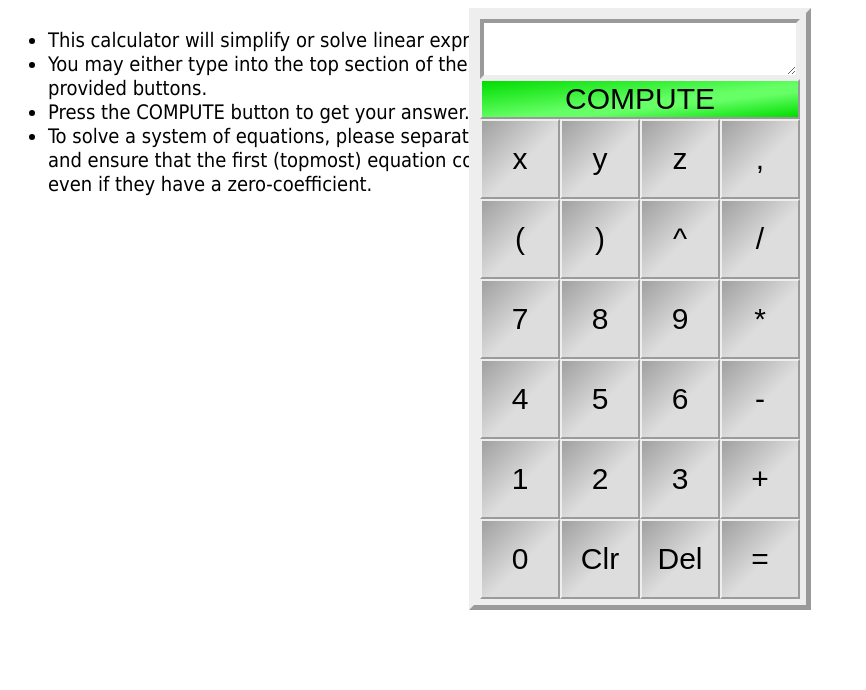
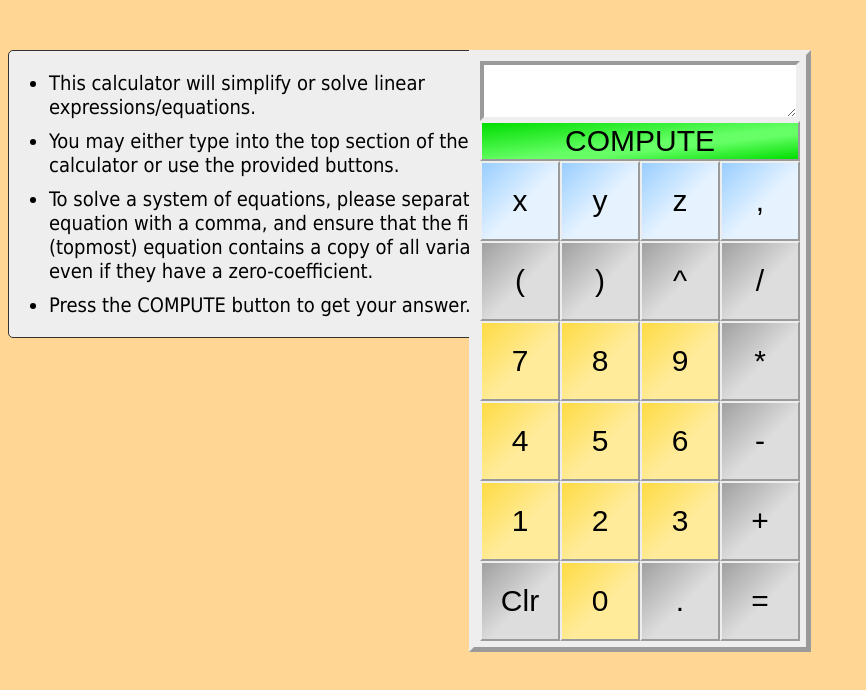
Before and after one commit to ben-sevey/Algebraic-Calculator, a plain HTML site: page index.html in a window 1280 px wide. Shown: the whole page, without its empty margins (0-866 px from the left). Drawn offline with Linux system fonts and the light colour scheme.

Commit message:
Minor design changes and fixed an issue with consecutive negative signs.

```diff
--- a/equationParser.js
+++ b/equationParser.js
@@ -1,13 +1,5 @@
 // Global variables
 var opHelper = new expressionOperations();
-
-/*
-	Is it possible to call .slice() directly from an
-	onlclick event?
-*/
-function deleteLast(str) {
-	return str.slice(0,-1);
-}
 
 /*
 	Based on the input determine whether we need to simplify or solve,
@@ -31,7 +23,7 @@ function inputHandler(input) {
 	}
 
 	if (output === "") {
-		output = "An Error occurred. Please check the input.";
+		output = "Error. Check input.";
 	}
 
 	return(output);
@@ -82,14 +74,14 @@ function normalizeString(str) {
 	str = str.replace(/\s/g,''); // Remove white space
 	str = str.replace(/\u2013|\u2014/g,'-'); // Replace &ndash or &mdash with simple dash
 
-	// Reduce consecutive negaive signs Ex. ---2 = -2
+	// Reduce consecutive negative signs Ex. ---2 = -2
 	var repeatedMinus = str.match(/--+/g);
 	if (repeatedMinus) {
 		for (var i=0; i<repeatedMinus.length; i++) {
 			var reduced;
 			if (repeatedMinus[i].length%2 === 0) {
 				reduced = new RegExp(repeatedMinus);
-				str = str.replace(reduced,'');
+				str = str.replace(reduced,'+');
 			}
 			else {
 				reduced = new RegExp(repeatedMinus);
--- a/index.html
+++ b/index.html
@@ -1,5 +1,7 @@
 <html>
 	<head>
+		<meta charset="UTF-8">
+		<title>Algebraic Calculator</title>
 		<script src="equationParser.js" type="text/javascript"></script>
 		<script src="fraction.js/fraction.js" type="text/javascript"></script>
 		<link rel="stylesheet" href="main.css">
@@ -8,13 +10,13 @@
 		<div id="outer">
 			<div id="instructions">
 				<ul>
-				<li>This calculator will simplify or solve linear expressions/equations.</li>
-				<li>You may either type into the top section of the calculator or use the <br>
-				provided buttons.</li>
-				<li>Press the COMPUTE button to get your answer.</li>
-				<li>To solve a system of equations, please separate each equation with a comma,<br>
-				and ensure that the first (topmost) equation contains a copy of all variables<br>
-				even if they have a zero-coefficient.</li>
+					<li>This calculator will simplify or solve linear expressions/equations.</li>
+					<li>You may either type into the top section of the calculator or use the
+					provided buttons.</li>
+					<li>To solve a system of equations, please separate each equation with a comma,
+					and ensure that the first (topmost) equation contains a copy of all variables
+					even if they have a zero-coefficient.</li>
+					<li>Press the COMPUTE button to get your answer.</li>
 				</ul>
 			</div>
 			<div id="frame">
@@ -24,40 +26,40 @@
 					</div>
 					<input id="compute" type="button" class="btn-main" value="COMPUTE" onclick="document.getElementById('calc-input').value=inputHandler(document.getElementById('calc-input').value)"/>
 					<div id="btn-row-0">
-						<input id="x" type="button" class="btn" value="x" onclick="document.getElementById('calc-input').value+=value">
-						<input id="y" type="button" class="btn" value="y" onclick="document.getElementById('calc-input').value+=value">
-						<input id="z" type="button" class="btn" value="z" onclick="document.getElementById('calc-input').value+=value">
-						<input id="," type="button" class="btn" value="," onclick="document.getElementById('calc-input').value+=value">
+						<input id="x" type="button" class="btn ice" value="x" onclick="document.getElementById('calc-input').value+=value">
+						<input id="y" type="button" class="btn ice" value="y" onclick="document.getElementById('calc-input').value+=value">
+						<input id="z" type="button" class="btn ice" value="z" onclick="document.getElementById('calc-input').value+=value">
+						<input id="," type="button" class="btn ice" value="," onclick="document.getElementById('calc-input').value+=value">
 					</div>
 					<div id="btn-row-1">
-						<input id="(" type="button" class="btn" value="(" onclick="document.getElementById('calc-input').value+=value">
-						<input id=")" type="button" class="btn" value=")" onclick="document.getElementById('calc-input').value+=value">
-						<input id="^" type="button" class="btn" value="^" onclick="document.getElementById('calc-input').value+=value">
-						<input id="/" type="button" class="btn" value="/" onclick="document.getElementById('calc-input').value+=value">
+						<input id="(" type="button" class="btn steel" value="(" onclick="document.getElementById('calc-input').value+=value">
+						<input id=")" type="button" class="btn steel" value=")" onclick="document.getElementById('calc-input').value+=value">
+						<input id="^" type="button" class="btn steel" value="^" onclick="document.getElementById('calc-input').value+=value">
+						<input id="/" type="button" class="btn steel" value="/" onclick="document.getElementById('calc-input').value+=value">
 					</div>
 					<div id="btn-row-2">
-						<input id="7" type="button" class="btn" value="7" onclick="document.getElementById('calc-input').value+=value">
-						<input id="8" type="button" class="btn" value="8" onclick="document.getElementById('calc-input').value+=value">
-						<input id="9" type="button" class="btn" value="9" onclick="document.getElementById('calc-input').value+=value">
-						<input id="*" type="button" class="btn" value="*" onclick="document.getElementById('calc-input').value+=value">
+						<input id="7" type="button" class="btn gold" value="7" onclick="document.getElementById('calc-input').value+=value">
+						<input id="8" type="button" class="btn gold" value="8" onclick="document.getElementById('calc-input').value+=value">
+						<input id="9" type="button" class="btn gold" value="9" onclick="document.getElementById('calc-input').value+=value">
+						<input id="*" type="button" class="btn steel" value="*" onclick="document.getElementById('calc-input').value+=value">
 					</div>
 					<div id="btn-row-3">
-						<input id="4" type="button" class="btn" value="4" onclick="document.getElementById('calc-input').value+=value">
-						<input id="5" type="button" class="btn" value="5" onclick="document.getElementById('calc-input').value+=value">
-						<input id="6" type="button" class="btn" value="6" onclick="document.getElementById('calc-input').value+=value">
-						<input id="-" type="button" class="btn" value="-" onclick="document.getElementById('calc-input').value+=value">
+						<input id="4" type="button" class="btn gold" value="4" onclick="document.getElementById('calc-input').value+=value">
+						<input id="5" type="button" class="btn gold" value="5" onclick="document.getElementById('calc-input').value+=value">
+						<input id="6" type="button" class="btn gold" value="6" onclick="document.getElementById('calc-input').value+=value">
+						<input id="-" type="button" class="btn steel" value="-" onclick="document.getElementById('calc-input').value+=value">
 					</div>
 					<div id="btn-row-4">
-						<input id="1" type="button" class="btn" value="1" onclick="document.getElementById('calc-input').value+=value">
-						<input id="2" type="button" class="btn" value="2" onclick="document.getElementById('calc-input').value+=value">
-						<input id="3" type="button" class="btn" value="3" onclick="document.getElementById('calc-input').value+=value"/>
-						<input id="+" type="button" class="btn" value="+" onclick="document.getElementById('calc-input').value+=value"/>
+						<input id="1" type="button" class="btn gold" value="1" onclick="document.getElementById('calc-input').value+=value">
+						<input id="2" type="button" class="btn gold" value="2" onclick="document.getElementById('calc-input').value+=value">
+						<input id="3" type="button" class="btn gold" value="3" onclick="document.getElementById('calc-input').value+=value"/>
+						<input id="+" type="button" class="btn steel" value="+" onclick="document.getElementById('calc-input').value+=value"/>
 					</div>
 					<div id="btn-row-5">
-						<input id="0" type="button" class="btn" value="0" onclick="document.getElementById('calc-input').value+=value"/>
-						<input id="clear" type="button" class="btn" value="Clr" onclick="document.getElementById('calc-input').value=''"/>
-						<input id="delete" type="button" class="btn" value="Del" onclick="document.getElementById('calc-input').value=deleteLast(document.getElementById('calc-input').value)"/>
-						<input id="=" type="button" class="btn" value="=" onclick="document.getElementById('calc-input').value+=value"/>
+						<input id="clear" type="button" class="btn steel" value="Clr" onclick="document.getElementById('calc-input').value=''"/>
+						<input id="0" type="button" class="btn gold" value="0" onclick="document.getElementById('calc-input').value+=value"/>
+						<input id="." type="button" class="btn steel" value="." onclick="document.getElementById('calc-input').value+=value"/>
+						<input id="=" type="button" class="btn steel" value="=" onclick="document.getElementById('calc-input').value+=value"/>
 					</div>
 				</div>
 			</div>
--- a/main.css
+++ b/main.css
@@ -1,13 +1,27 @@
+body {
+	background-color: #ffd693;
+}
+
 #outer {
+	margin-top: 50px;
 	font-family: tahoma;
 	text-align: center;
 }
 
 #instructions {
+	width: 540px;
+	padding-right: 15px;
 	float: left;
 	display: inline-block;
 	font-size: 20px;
 	text-align: left;
+	background: #eeeeee;
+	border: 1px solid #333333;
+	border-radius: 5px;
+}
+
+#instructions li {
+	margin-top: 10px;
 }
 
 #frame {
@@ -51,11 +65,24 @@
 	width: 80px;
 	float: left;
 	font-size: 30px;
-	background: linear-gradient(to bottom right, #a0a0a0, #dddddd 55%, #dddddd);
 	border: 2px outset;
 }
 
 .btn:active {
 	color: #ff0000;
-	border: 2px solid #dddddd;
+	border: 2px outset red;
+
 }
+
+.steel {
+	background: linear-gradient(to bottom right, #a0a0a0, #dddddd 55%, #dddddd);
+}
+
+
+.gold {
+	background: linear-gradient(to bottom right, #ffdb43, #ffeb99 55%, #ffeb99);
+}
+
+.ice {
+	background: linear-gradient(to bottom right, #99ceff, #e6f3ff 55%, #e6f3ff);
+}
```
Also changed, not shown: README.md.
